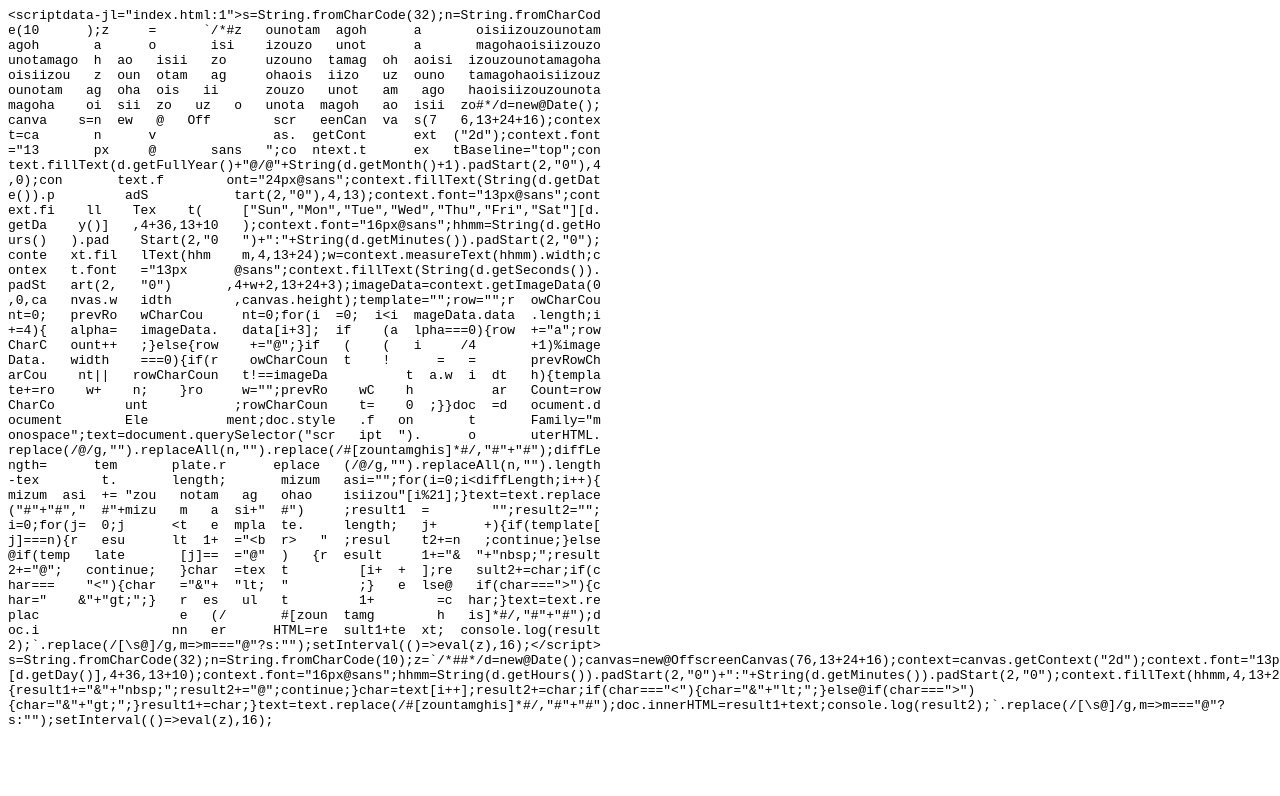
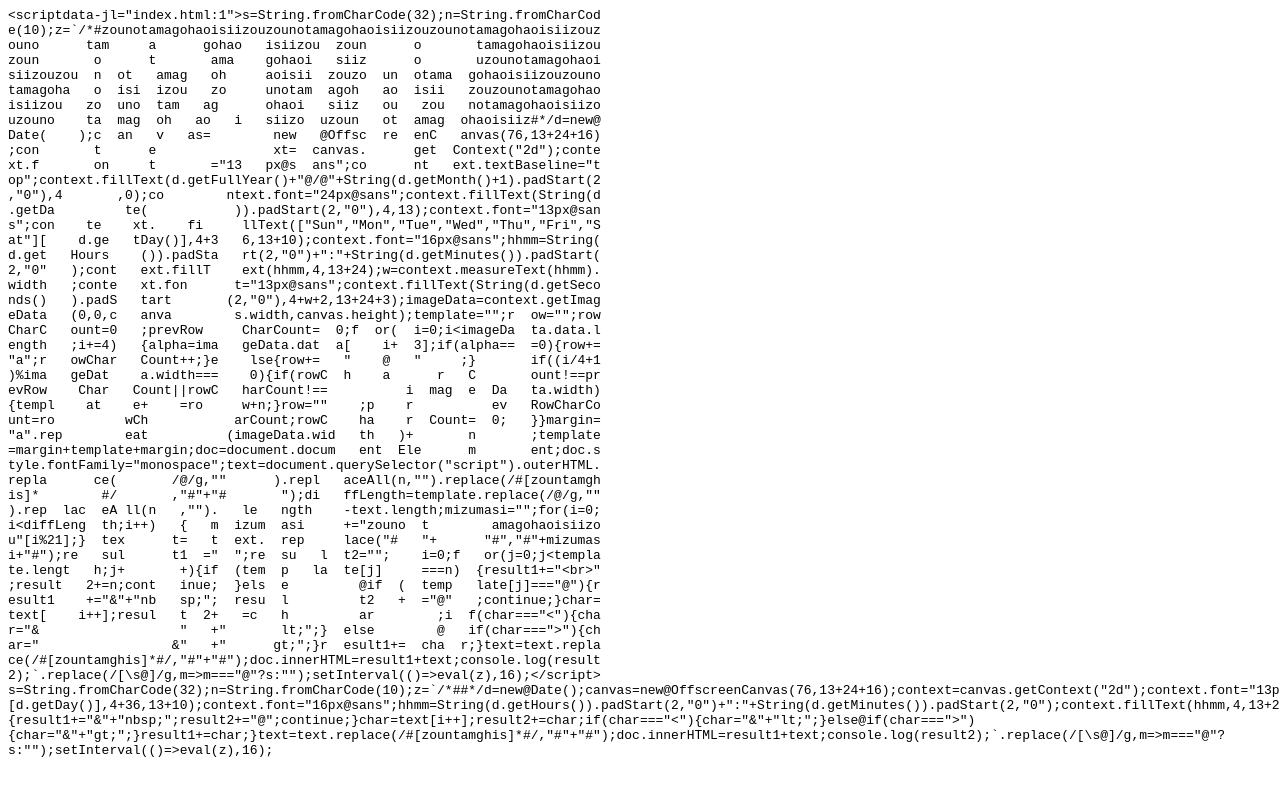
Before and after one commit to mogamoga1024/html_clock_quine, a plain HTML site: page index.html in a window 1280 px wide. Shown: the top 796 px of the page. Drawn offline with Linux system fonts and the light colour scheme.

Commit message:
マージン

```diff
--- a/index.html
+++ b/index.html
@@ -1,46 +1,48 @@
 <script>s=String.fromCharCode(32);n=String.fromCharCode(10);z=`/*#zounotamag
-ohaoisiizouzounotamagohaoisiizouzounotamagoh   aoisiizouzounotamagohaoisiizo
-uzoun      ot      am      agoha   oisiizouz   ounot      a        magohaois
-iizo   uz  ou  no  ta  ma   goh    aoisiizou  zounot  am  agohao   isiizouzo
-unotamago      ha   oisii   zo     uzounota   magoh   ao   isiiz  ouzounotam
-agohaoisi  i   zo   uzoun   o   t  amagohao  isiizo   uz   ouno   tamagohaoi
-siizouzo   u   no   tama   g   oh  aoisiiz   ouzoun   ot   amag  ohaoisiizou
-zounota   ma   go   hao   is         iizou   zounot   am   ago   haoisiizouz
-ounota   mag   oh   ao   isiizouz  ounotam  agohaoi   si   iz   ouzounotamag
-ohaoi  siizou  zo  un   otamagoha  oisiiz   ouzounot  am  ago   haoisiizouzo
-unot        a      ma       gohao  isiizo  uzounotam      ag   ohaoisiizouzo
-unotamagohaoisiizouzounotamagohaoisiizou   zounotamagoh#*/d=new@Date();canva
-s=new@OffscreenCanvas(76,13+24+16);conte   xt=canvas.getContext("2d");contex
-t.font="13px@sans";context.textBaseline="top";context.fillText(d.getFullYear
-()+"@/@         "+String(d.    getMonth()+1).padStart(2,"0"),4,0);context.fo
-nt="24           px@sans";     context.fillText(String(d.getDate()).padStart
-(2,"0"     )     ,4,13);c      ontext.font="13px@sans";context.fillText(["Su
-n","M     on"     ,"Tue"       ,"Wed","Thu","Fri","Sat"][d.getDay()],4+36,13
-+10);    conte    xt.fo        nt="16px@sans";hhmm=String(d.getHours()).padS
-tart(    2,"0"    )+":"        +String(d.getMinutes()).padStart(2,"0");conte
-xt.fi    llTex    t(hh    m    m,4,13+24);w=context.measureText(hhmm).width;
-conte   xt.font   ="1    3p    x@sans";context.fillText(String(d.getSeconds(
-)).pa   dStart(   2,    "0"    ),4+w+2,13+24+3);i  mageData=context.getImage
-Data(   0,0,can   v     as.    width,ca            nvas.height);template="";
-row="   ";rowCh   a    rCou    nt=0;prevRow  Char  Count=0;for(i=0;i<imageDa
-ta.da    ta.le    n               gth;i+=4)  {alp      ha  =i   mageData.dat
-a[i+3    ];if(    a               lpha===0)  {row   +   =  "a   ";rowCharCou
-nt++;    }else    {row+="@"    ;}if((i/4+1)  %ima  ge   D  at   a.width===0)
-{if(r     owC     harCount!    ==prevRowCha  rCou  nt|  |  ro   wCharCount!=
-=image     D     ata.width)    {template+=r  ow+n  ;}r  o  w=   "";prevRowCh
-arCoun           t=rowCharC    ount;rowChar  Coun  t=0  ;   }   }doc=documen
-t.docum         entElement;    doc.style.fo  ntFa  mil  y       ="monospace"
-;text=document.querySelector("script").outerHTML.replace(/@/g,"").replaceAll
-(n,"")      .r          eplace(/        #[        zountamghis]*#/,"#"+"#");d
-iffLe   ng   th=templ   ate.repl   ace(/@/   g,"").replaceAll(n,"").length-t
-ext.l  eng   th;mizu   masi="";f   or(i=0;   i<diffLength;i++){mizumasi+="zo
-unot   amag  ohaoisi   izo   u"[   i%21];}   text=text.r  epla     ce("#"+"#
-","#   "+mi   zumas   i+"#   ");       res       ult1=    "";   r   esult2="
-";i=   0;fo   r(j=0   ;j<template.le    ngth;j    ++){if  (templat  e[j]===n
-){re   sult   1+="   <br>";result2+=n   ;contin   ue;}el  se@if(te  mplate[j
-]===   "@")   {res   ult1+="&"+"nbsp;"  ;result2  +="@";  continu   e;}char=
-text   [i++  ];re   sult2+=char;if(ch   ar==="<   "){cha  r="&"+   "lt;";}el
-se@if  (ch   ar==   =">"){char="&"+"g   t;";}re   sult1+  =char   ;}text=tex
-t.rep   la   ce(   /#[zoun   ta   mg    h   is    ]*#/,"  #"+   "#");doc.inn
-erHTML      =res   ult1+te   xt;      cons      ole.lo      g        (result
-2);`.replace(/[\s@]/g,m=>m==="@"?s:"");setInterval(()=>eval(z),16);</script>
+  ohaoisiizouzounotamagohaoisiizouzounotamagohaoisiizouzounotamagohaoisiizouzo
+  unotamagohaoisiizouzounotamagohaoisiizouzoun   otamagohaoisiizouzounotamagoh
+  aoisi      iz      ou      zouno   tamagohao   isiiz      o        uzounotam
+  agoh   ao  is  ii  zo  uz   oun    otamagoha  oisiiz  ou  zounot   amagohaoi
+  siizouzou      no   tamag   oh     aoisiizo   uzoun   ot   amago  haoisiizou
+  zounotama  g   oh   aoisi   i   z  ouzounot  amagoh   ao   isii   zouzounota
+  magohaoi   s   ii   zouz   o   un  otamago   haoisi   iz   ouzo  unotamagoha
+  oisiizo   uz   ou   not   am         agoha   oisiiz   ou   zou   notamagohao
+  isiizo   uzo   un   ot   amagohao  isiizou  zounota   ma   go   haoisiizouzo
+  unota  magoha  oi  si   izouzouno  tamago   haoisiiz  ou  zou   notamagohaoi
+  siiz        o      uz       ounot  amag#*  /d=new@Da      te   ();canvas=new
+  @OffscreenCanvas(76,13+24+16);context=ca   nvas.getContext("2d");context.fon
+  t="13px@sans";context.textBaseline="top"   ;context.fillText(d.getFullYear()
+  +"@/@"+String(d.getMonth()+1).padStart(2,"0"),4,0);context.font="24px@sans";
+  context         .fillText(S    tring(d.getDate()).padStart(2,"0"),4,13);cont
+  ext.fo           nt="13px@     sans";context.fillText(["Sun","Mon","Tue","We
+  d","Th     u     ","Fri",      "Sat"][d.getDay()],4+36,13+10);context.font="
+  16px@     san     s";hhm       m=String(d.getHours()).padStart(2,"0")+":"+St
+  ring(    d.get    Minut        es()).padStart(2,"0");context.fillText(hhmm,4
+  ,13+2    4);w=    conte        xt.measureText(hhmm).width;context.font="13px
+  @sans    ";con    text    .    fillText(String(d.getSeconds()).padStart(2,"0
+  "),4+   w+2,13+   24+    3)    ;imageData=context.getImageData(0,0,canvas.wi
+  dth,c   anvas.h   ei    ght    );template="";row=  "";rowCharCount=0;prevRow
+  CharC   ount=0;   f     or(    i=0;i<im            ageData.data.length;i+=4)
+  {alph   a=image   D    ata.    data[i+3];if  (alp  ha===0){row+="a";rowCharC
+  ount+    +;}el    s               e{row+="@  ";}i      f(  (i   /4+1)%imageD
+  ata.w    idth=    =               =0){if(ro  wCha   r   C  ou   nt!==prevRow
+  CharC    ount|    |rowCharC    ount!==image  Data  .w   i  dt   h){template+
+  =row+     n;}     row="";pr    evRowCharCou  nt=r  owC  h  ar   Count;rowCha
+  rCount     =     0;}}margin    ="a".repeat(  imag  eDa  t  a.   width)+n;tem
+  plate=           margin+tem    plate+margin  ;doc  =do  c   u   ment.documen
+  tElemen         t;doc.style    .fontFamily=  "mon  osp  a       ce";text=doc
+  ument.querySelector("script").outerHTML.replace(/@/g,"").replaceAll(n,"").re
+  place(      /#[z      ountamghis]     *#/,       "#"+"#");diffLength=templat
+  e.rep   la   ce   (/   @/g,"").r   e    pl  ace   All(n,"").length-text.leng
+  th;mi  zum   a   si="  ";for(i=   0;i   <diffLe   ngth;i++){mizumasi+="zouno
+  tama   goha  o   isi   izo   u"   [i%   21];}te   xt=t     ext     .replace(
+  "#"+   "#",   "    #   "+m   iz   umas  i+"#")   ;res   u   l   t   1="";res
+  ult2   ="";   i=      0;for(j=0   ;j<t  empl    ate.l   en      gt   h;j++){
+  if(t   empl   a   t    e[j]===n   ){re  sult1+    ="<  br>     ";r   esult2+
+  =n;c   onti      nue    ;}else@   if(t  emplate   [j]  ===     "@"   ){resul
+  t1+=   "&"+  "   nbsp   ;";resu   lt2   +="@";c   ont  inu     e;}   char=te
+  xt[i+  +];   r   esul   t2+=cha   r;i   f(char=   =="   <"      ){   char="&
+  "+"lt   ;"   ;}   el   se@   if(   ch   a   r=    =="   >   "   )   {char="&
+  "+"gt;      ";}r      esul   t1+=      cha      r;}tex     t=t     ext.repla
+  ce(/#[zountamghis]*#/,"#"+"#");doc.innerHTML=result1+text;console.log(result
+  2);`.replace(/[\s@]/g,m=>m==="@"?s:"");setInterval(()=>eval(z),16);</script>
```
